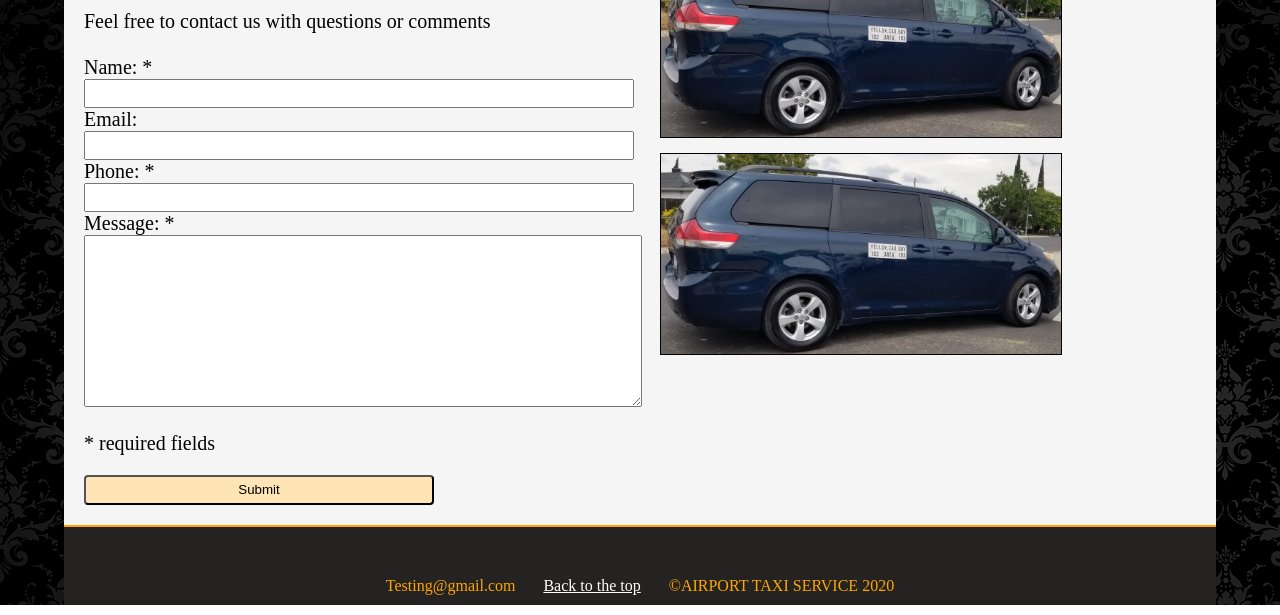
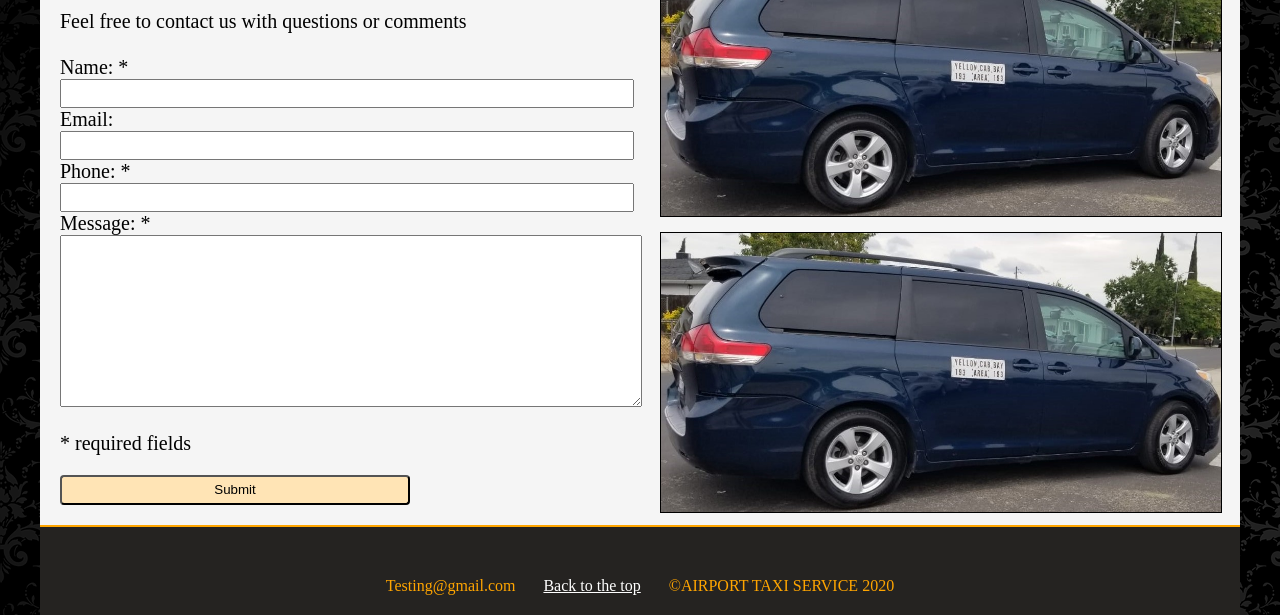
Before and after one commit to SinghIndy/firstsite, a plain HTML site: page index.html in a window 1280 px wide. Shown: the part 696-1311 px from the top of the page. Drawn offline with Linux system fonts and the light colour scheme.

Commit message:
Test1
Added max width and favicon

```diff
--- a/index.html
+++ b/index.html
@@ -4,6 +4,7 @@
     <meta charset="UTF-8">
     <meta name="viewport" content="width=device-width, initial-scale=1.0">
     <title>Airport Taxi Services</title>
+    <link rel="icon" type="image/png" href="favicon-32x32.png">
     <link rel="stylesheet" href="style.css" type="text/css">
 </head>
 <body>
@@ -19,6 +20,7 @@
                 <div class="title">
                     <h1 class="" id="home">AIRPORT TAXI SERVICE &nbsp;&nbsp;&nbsp;&nbsp; <div class="p-num">000-000-000</div></h1>
                 </div>
+
         </header>
         <section class="intro">
            <p> Airport Taxi provides transporatiation services to and from San Francisco, San Jose and OAK Airport. <br> <br>
@@ -39,9 +41,8 @@
                 proper seats are provided.
             </div>
         </section>
+            <!-- Flex Container form/imgss-->
         <section class="contactus" id="contactus">
-
-            <!-- <div class="twoSections"> -->
             <form action="" class="form">
                 <h1 class="contact-us-form">Contact Us</h1>
                 <div class="contact-us">Feel free to contact us with questions or comments <br> <br></div>
@@ -64,20 +65,17 @@
                 </div>
             </form>
 
-            <!-- Add a 2nd column and insert img in there -->
             <div class="imgss">
                 <div class="taxi-front"><img src="taxi1.jpg" alt="N/A" class="taxi-front-img"></div>
                 <div class="taxi-back"><img src="taxi1.jpg" alt="N/A" class="taxi-back-img"></div>
             </div>
-            <!-- </div> -->
         </section>
-    </div>
+
         <footer class="footer">
-            <!-- <span class="phone_num">000-000-000</span> -->
             <div class="email">Testing@gmail.com</div> &nbsp;&nbsp;&nbsp;&nbsp;&nbsp;
             <div><a class="bttt" href="index.html">Back to the top</a></div> &nbsp;&nbsp;&nbsp;&nbsp;&nbsp;
             <div>&copy;AIRPORT TAXI SERVICE 2020 </div>
         </footer>
-
+    </div>
 </body>
 </html>
--- a/style.css
+++ b/style.css
@@ -1,4 +1,3 @@
-html{}
 body{
     margin: 0;
     padding: 0;
@@ -8,13 +7,11 @@ body{
 }
 
 .outer-wrapper{
-    margin: 0 5% 0 5%;
-    /* max-width: 1200px;
-    margin: 0 auto; */
+    max-width: 1200px;
+    margin: 0 auto;
     background-color: gainsboro;
 }
 .header{
-    /* margin: 10px; */
     color: orange;
     background-color: #252321;
     text-align: center;
@@ -41,7 +38,6 @@ a:hover{
     display: inline-block;
     font-size: 20px;
 }
-.navigation{}
 .title{
     padding: 10px;
     text-shadow: 1px 1px 1px orange;
@@ -61,22 +57,28 @@ a:hover{
     font-size: 20px;
 }
 
-.child-info,
-.area-coverage{}
+.form,
+.imgss{
+    flex: 1 1 50%;
+    padding: 0 20px;
+}
 
 img{
-    margin-top: 10px;
+    margin: 10px 0 0 0px;
     width: 100%;
     height: auto;
     border: 1px solid black;
     box-shadow: 2px solid;
+    align-items: center;
 }
 
 .taxi-front,
 .taxi-back{
-    width: 100%;
     display: block;
+    margin: 0 auto;
 }
+
+
 
 /* ADDITIONS                                        */
 
@@ -85,8 +87,6 @@ img{
 }
 
 .contactus{
-    /* margin: 20px 20px 0px 20px;
-    padding: 10px; */
     background-color:whitesmoke;
     color: black;
     font-size: 20px;
@@ -103,18 +103,6 @@ img{
     width: 100%;
     margin-right: 10px;
 }
-
-/* .twoSections{
-    flex: 1 1 50%;
-} */
-.form,
-.imgss{
-    flex: 1 1 50%;
-    padding: 0 20px;
-}
-
-
-
 .submit{
     background-color: 	#FFE4B5;
     text-align: center;
@@ -131,11 +119,9 @@ img{
 }
 
 .footer{
-    margin:50px;
-    padding: 50px 50px 10px 50px;
+    padding: 50px 50px 20px 50px;
     border-top: 2px solid orange;
     background-color: #252321;
-    margin: 0 5% 0 5%;
     color: orange;
     text-align: center;
 }
@@ -161,27 +147,6 @@ img{
     }
 }
 
-@media (min-width: 800px){
-    /* Had to add a static size cuz img was getting too big on bigger screens */
-    img{
-        width: 400px;
-        height: 200px;
-    }
-}
-
-@media (min-width: 1800px){
-    .taxi-front,
-    .taxi-back{
-    width: 49%;
-    display: inline-block;
-}
-.form input{
-    width: 80%;
-    }
-.form textarea{
-    width: 80%;
-    }
-}
 
 @media (max-width: 600px){
     .contactus{
@@ -191,7 +156,3 @@ img{
         width: 98%;
     }
 }
-
-/* STYLE THE FORM ALMOST THERE BOIIIIIIIIIIIIIIIIII */
-
-/* Add a dark mode button with js to create transitions from light to dark */
```
